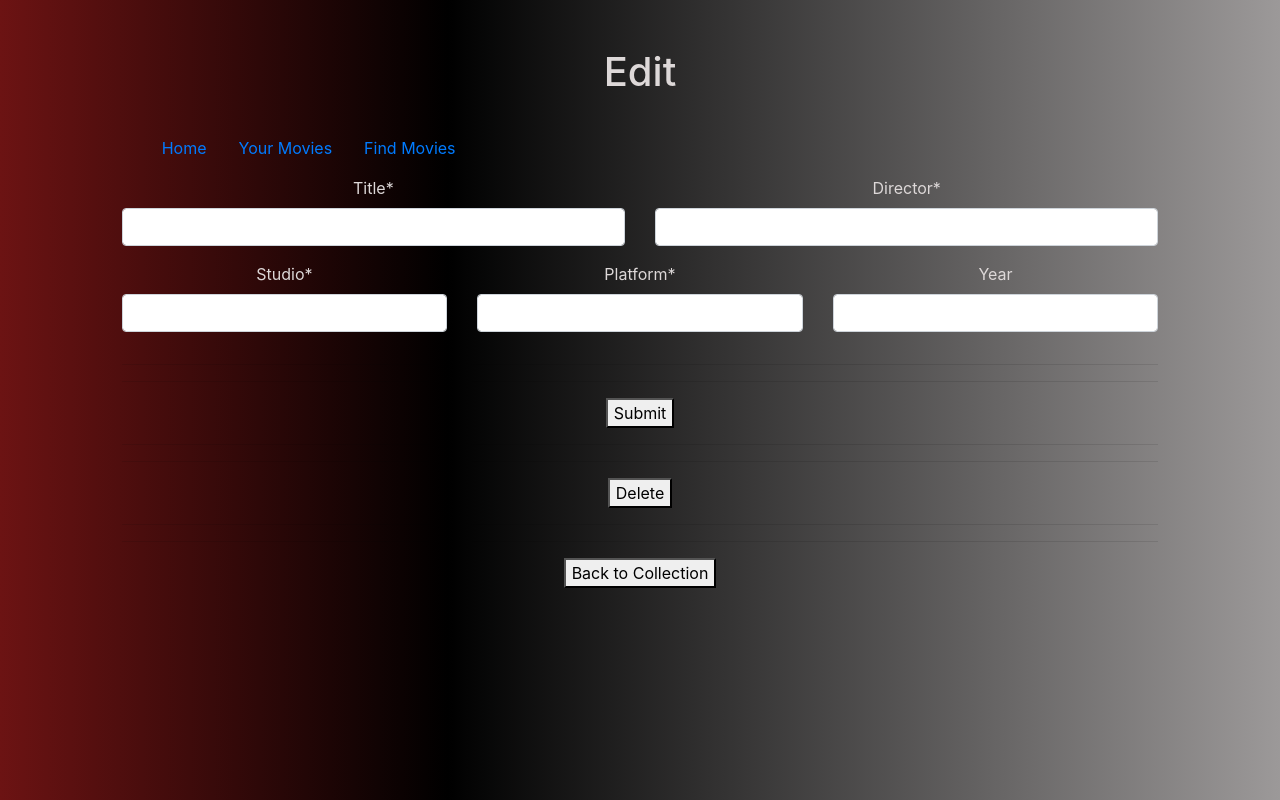
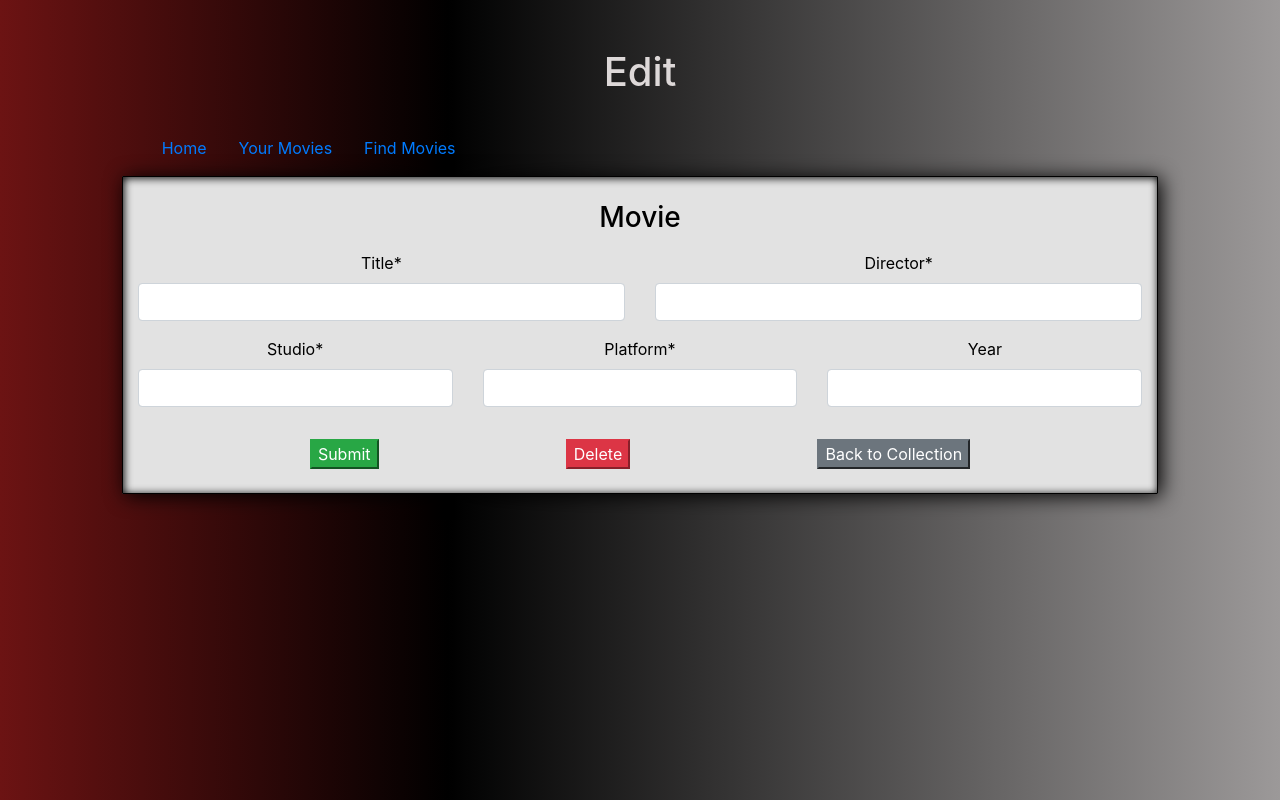
Before and after one commit to justinhorein/Django_Live_Project, a Django app: template HobbyManager/MainProject/templates/MovieApp/movie_edit.html in a window 1280 px wide. Run offline with Django 3.2, Linux system fonts and the light colour scheme; the template is opened without the code that fills it: values that come from a table or form of the project are taken from there, others are empty; some libraries are stand-ins or nearby versions.

Commit message:
finnish styling everything except 'movie_api.html'

```diff
--- a/HobbyManager/MainProject/static/css/styles.css
+++ b/HobbyManager/MainProject/static/css/styles.css
@@ -28,3 +28,8 @@ table {
   .center {
       margin: auto;
   }
+
+
+ .align-left {
+     text-align: left;
+ }
--- a/HobbyManager/MainProject/templates/MovieApp/movie_edit.html
+++ b/HobbyManager/MainProject/templates/MovieApp/movie_edit.html
@@ -8,9 +8,10 @@
 
 {% block content %}
 <section>
-    <div class="flex-container footy">
+    <div class="container table-style pt-2">
         <form action="" method="post" autocomplete="off">
             {% csrf_token %}
+            <h3 class="m-3">Movie</h3>
             <div class="row">
                 <div class="col-md-6">
                     {{form.title|as_crispy_field}}
@@ -31,31 +32,32 @@
                     {{form.year|as_crispy_field}}
                 </div>
             </div>
-            <hr/><hr/>
-            <div class="row">
-                <div class="col-md-12">
-                    <button name="submit" type="submit" formmethod="post" class="primary-bright-button">Submit</button>
+
+                <div class="row mt-3 mb-4">
+                    <div class="ml-auto">
+                        <button name="submit" type="submit" formmethod="post" class="btn-success">Submit</button>
                     </div>
-            </div>
-            <hr/><hr/>
-            <div class="row">
-                <div class="col-md-12">
+
+
+
+                    <div class="m-auto">
                         <a class="confirm-delete">
-                        <button name="delete" type="submit" formmethod="post" class="primary-bright-button">Delete</button>
+                            <button name="delete" type="submit" formmethod="post" class="btn-danger">Delete</button>
                         </a>
                     </div>
-            </div>
+
                 </form>
-            <hr/><hr/>
-            <div class="flex-container footy">
-                <div class="row">
-                    <div class="col-md-12">
-                        <button class="primary-bright-button" type="button" onclick=" location.href='{% url 'listMovie' %}'">
+
+
+
+                        <div class="mr-auto">
+                            <button class="btn-secondary" type="button" onclick=" location.href='{% url 'listMovie' %}'">
                                 Back to Collection
                             </button>
                         </div>
+
                 </div>
-            </div>
+
     </div>
 </section>
 {% endblock %}
--- a/HobbyManager/MainProject/templates/MovieApp/movie_index.html
+++ b/HobbyManager/MainProject/templates/MovieApp/movie_index.html
@@ -29,16 +29,16 @@
                     <td>{{movie.platform}}</td>
                     <td>{{movie.year}}</td>
                     <td><a href="{{movie.pk}}/Details">
-                        <button class="primary-light-button">Details</button>
+                        <button class="btn-secondary">Details</button>
                     </a></td>
                     <td><a href="{{movie.pk}}/Edit">
-                        <button class="primary-light-button">Edit</button>
+                        <button class="btn-danger">Edit</button>
                     </a></td>
                 </tr>
                 {% endfor %}
             </tbody>
         </table>
-        <button class="primary-light-button mt-2" type="button" onclick=" location.href='{% url 'createMovie' %}'">
+        <button class="btn-primary mt-2" type="button" onclick=" location.href='{% url 'createMovie' %}'">
             Add a Movie
         </button>
     </div>
```
Also changed, not shown: HobbyManager/MainProject/templates/MovieApp/movie_create.html (+19 -6 lines), HobbyManager/MainProject/templates/MovieApp/movie_details.html (+16 -17 lines). Lines whose indentation alone changed are shown as unchanged.
